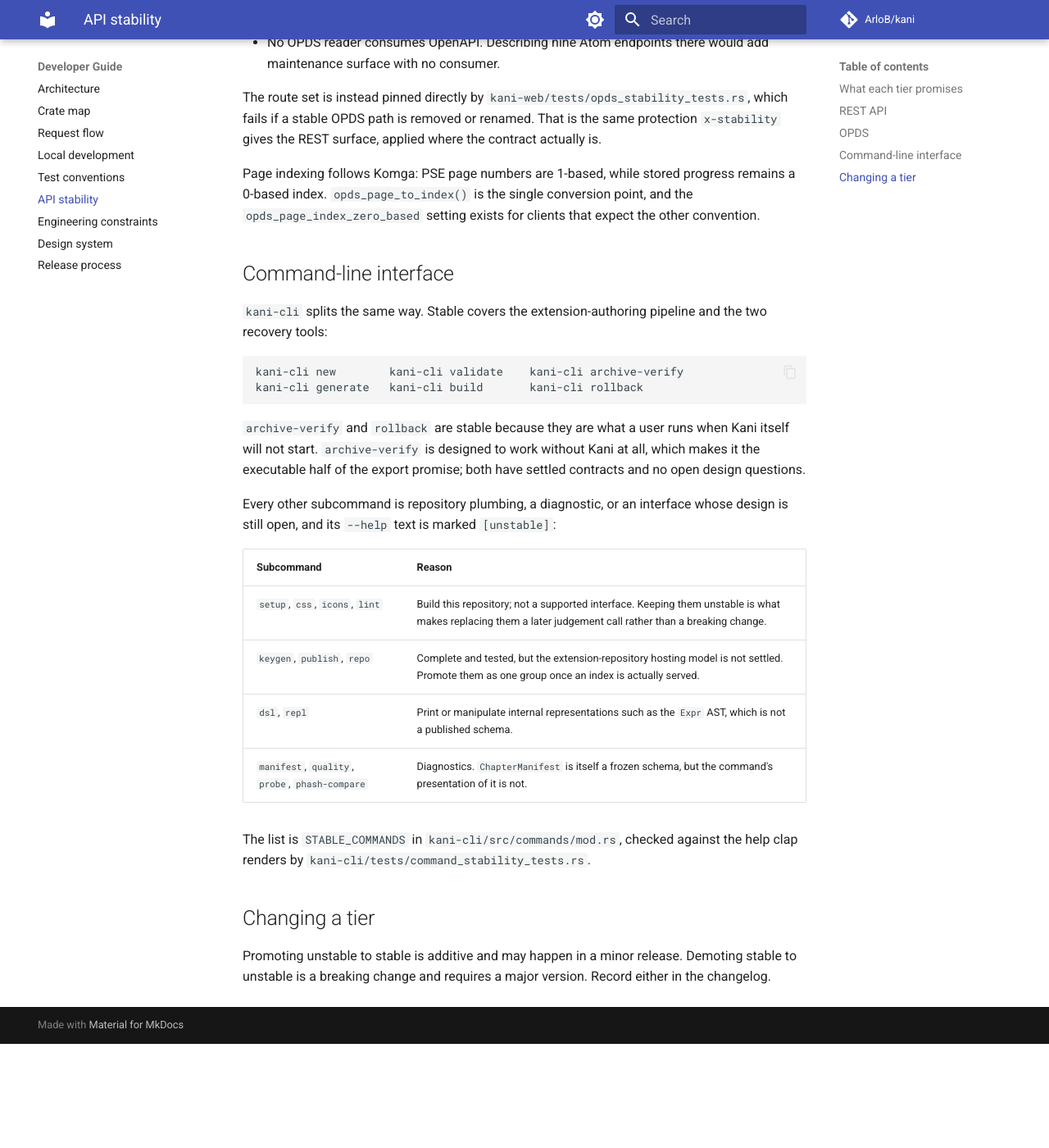
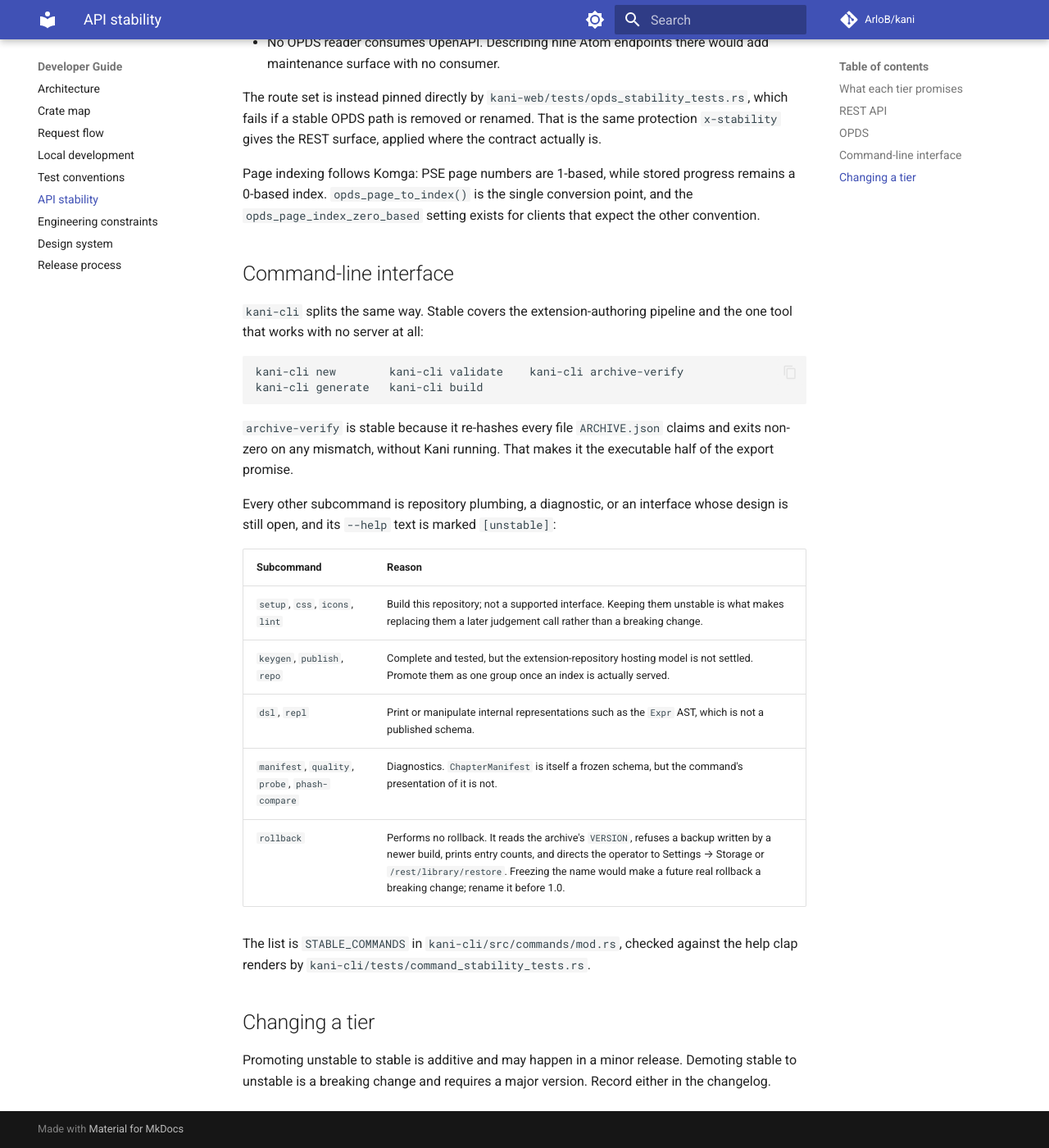
Before and after one commit to ArloB/kani, an MkDocs documentation site: the page built from docs/docs/developer/api-stability.md, in a window 1280 px wide and 1400 px high, scrolled down 1702 px. Shown: the whole window at 82% size. Built offline with MkDocs 1.6.1 and Material for MkDocs 9.7.7, drawn with Linux system fonts in a browser that asks for light colours; comment, search, counter and statistics services are not loaded; before the commit the page ends 2975 px from its top, so only the background shows below that.

Commit message:
fix: rollback verifies a backup, it does not roll one back
The command reads the archive VERSION, refuses one written by a newer build,
prints entry counts and points the operator at Settings or /rest/library/restore.
It opens no database and writes nothing. Promoting it in the previous commit
would have frozen a name whose meaning has to change if a real rollback is ever
implemented, so it returns to the unstable tier with the reason recorded.

archive-verify keeps its promotion: it re-hashes every file ARCHIVE.json claims
and exits non-zero on mismatch, with no server involved.

Co-Authored-By: Claude Opus 5 <noreply@anthropic.com>
Claude-Session: https://claude.ai/code/session_01RU9dxqsgripELi2XeiE6gS

````diff
--- a/docs/docs/developer/api-stability.md
+++ b/docs/docs/developer/api-stability.md
@@ -66,17 +66,17 @@ Page indexing follows Komga: PSE page numbers are 1-based, while stored progress
 
 ## Command-line interface
 
-`kani-cli` splits the same way. Stable covers the extension-authoring pipeline and the two
-recovery tools:
+`kani-cli` splits the same way. Stable covers the extension-authoring pipeline and the one tool
+that works with no server at all:
 
 ```text
 kani-cli new        kani-cli validate    kani-cli archive-verify
-kani-cli generate   kani-cli build       kani-cli rollback
+kani-cli generate   kani-cli build
 ```
 
-`archive-verify` and `rollback` are stable because they are what a user runs when Kani itself will
-not start. `archive-verify` is designed to work without Kani at all, which makes it the executable
-half of the export promise; both have settled contracts and no open design questions.
+`archive-verify` is stable because it re-hashes every file `ARCHIVE.json` claims and exits
+non-zero on any mismatch, without Kani running. That makes it the executable half of the export
+promise.
 
 Every other subcommand is repository plumbing, a diagnostic, or an interface whose design is still
 open, and its `--help` text is marked `[unstable]`:
@@ -87,6 +87,7 @@ open, and its `--help` text is marked `[unstable]`:
 | `keygen`, `publish`, `repo` | Complete and tested, but the extension-repository hosting model is not settled. Promote them as one group once an index is actually served. |
 | `dsl`, `repl` | Print or manipulate internal representations such as the `Expr` AST, which is not a published schema. |
 | `manifest`, `quality`, `probe`, `phash-compare` | Diagnostics. `ChapterManifest` is itself a frozen schema, but the command's presentation of it is not. |
+| `rollback` | Performs no rollback. It reads the archive's `VERSION`, refuses a backup written by a newer build, prints entry counts, and directs the operator to Settings → Storage or `/rest/library/restore`. Freezing the name would make a future real rollback a breaking change; rename it before 1.0. |
 
 The list is `STABLE_COMMANDS` in `kani-cli/src/commands/mod.rs`, checked against the help clap
 renders by `kani-cli/tests/command_stability_tests.rs`.
````
Also changed, not shown: 2 other files.
